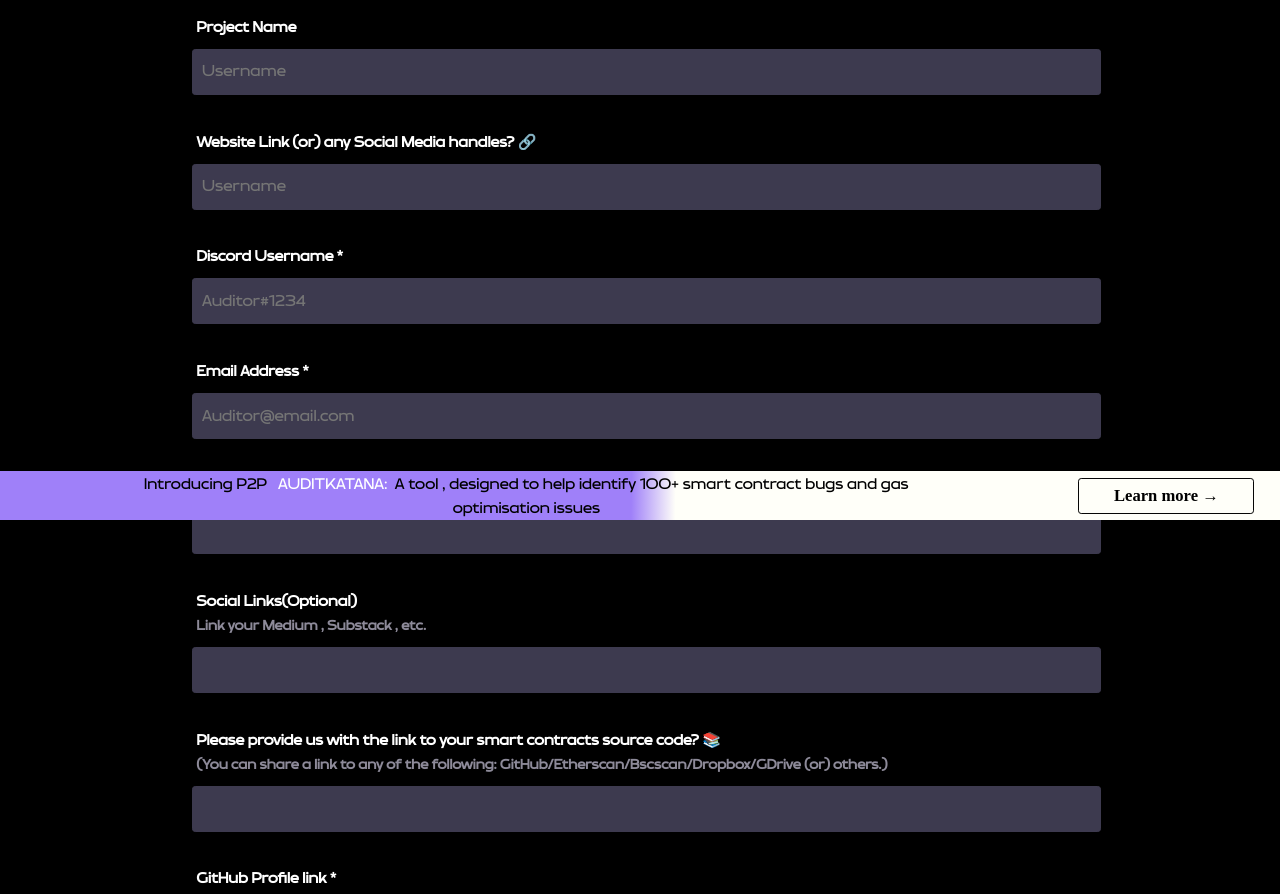
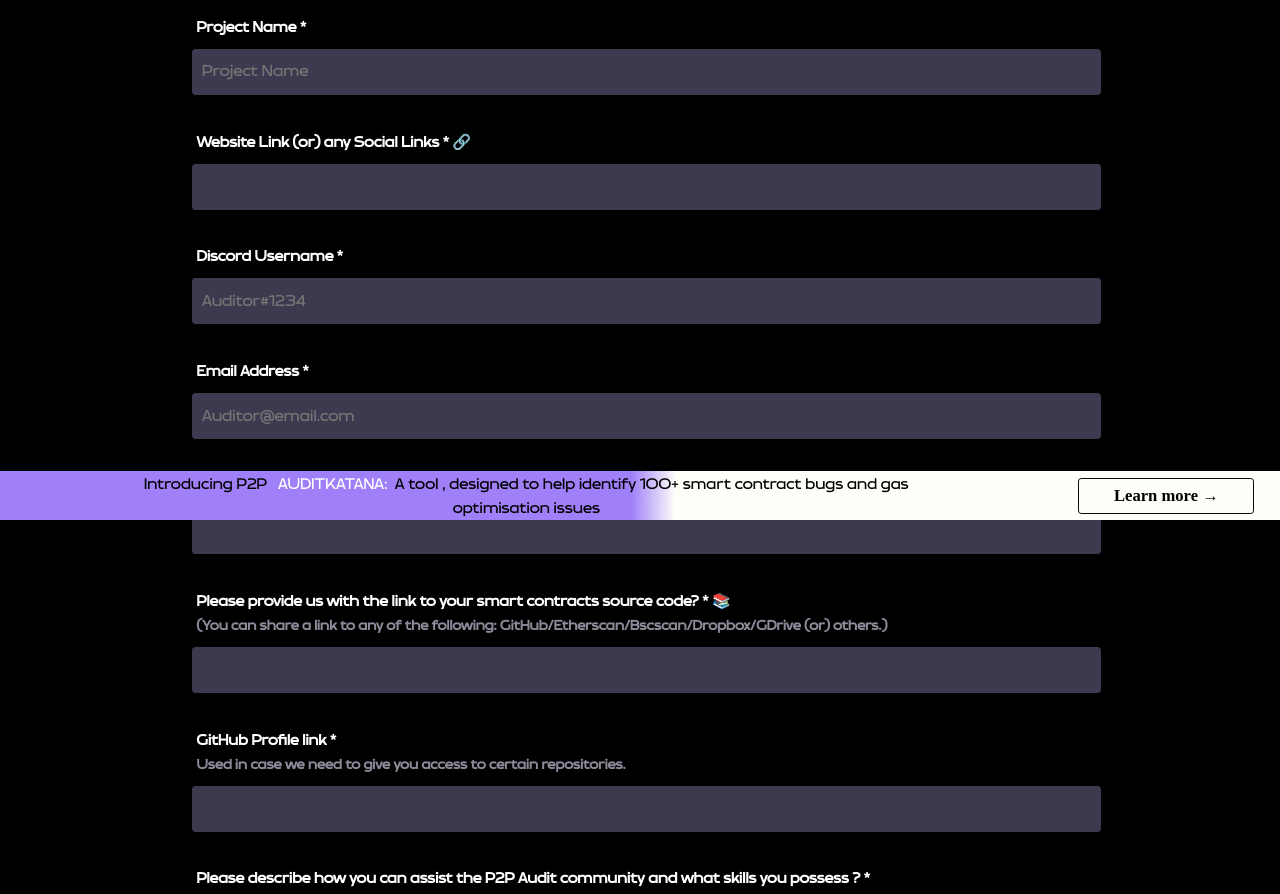
Before and after one commit to P2PAudit/p2pxyz, a React (Create React App) app: page /requestform in a window 1280 px wide. Shown: the part 280-1174 px from the top of the page. Built offline with nearby package versions, Linux system fonts and the light colour scheme; a web font is replaced by a local one.

Commit message:
form fixes

```diff
--- a/src/components/Forms/Auditor.jsx
+++ b/src/components/Forms/Auditor.jsx
@@ -102,22 +102,22 @@ const Auditor = () => {
           <div className="forminputtitle">
             Email Address *
           </div>
-          <input type="text" value={email} onChange={(e) => { setEmail(e.target.value) }} className="form-control" placeholder="Auditor@email.com" aria-label="Last name" required />
+          <input type="email" value={email} onChange={(e) => { setEmail(e.target.value) }} className="form-control" placeholder="Auditor@email.com" aria-label="Last name" required />
         </div>
         <div className="inputbox">
           <div className="forminputtitle">
-            Twitter/LinkedIn profile link*
+            Twitter/LinkedIn profile link *
           </div>
-          <input type="text" value={twitter} onChange={(e) => { setTwitter(e.target.value) }} className="form-control" aria-label="Last name" required />
+          <input type="url" value={twitter} onChange={(e) => { setTwitter(e.target.value) }} className="form-control" aria-label="Last name" required />
         </div>
         <div className="inputbox">
           <div className="forminputtitle">
-            Social Links(Optional)
+            Social Links *
           </div>
           <div className="forminputdesc">
             Link your Medium , Substack , etc.
           </div>
-          <input type="text" value={social} onChange={(e) => { setSocial(e.target.value) }} className="form-control" aria-label="Last name" required />
+          <input type="url" value={social} onChange={(e) => { setSocial(e.target.value) }} className="form-control" aria-label="Last name" required/>
         </div>
         <div className="inputbox">
           <div className="forminputtitle">
@@ -126,7 +126,7 @@ const Auditor = () => {
           <div className="forminputdesc">
             Used in case we need to give you access to certain repositories.
           </div>
-          <input type="text" value={github} onChange={(e) => { setGithub(e.target.value) }} className="form-control" aria-label="Last name" required />
+          <input type="url" value={github} onChange={(e) => { setGithub(e.target.value) }} className="form-control" aria-label="Last name" required />
         </div>
         <div className="inputbox">
           <div className="forminputtitle">
--- a/src/components/Forms/Codereview.jsx
+++ b/src/components/Forms/Codereview.jsx
@@ -69,15 +69,15 @@ const Codereview = () => {
       <form onSubmit={submitform}>
         <div className="inputbox">
           <div className="forminputtitle">
-            Project Name
+            Project Name *
           </div>
-          <input type="text" value={project} onChange={(e) => { setProject(e.target.value) }} className="form-control" placeholder="Username" aria-label="Last name" required />
+          <input type="text" value={project} onChange={(e) => { setProject(e.target.value) }} className="form-control" placeholder="Project Name" aria-label="Last name" required />
         </div>
         <div className="inputbox">
           <div className="forminputtitle">
-            Website Link (or) any Social Media handles? 🔗
+            Website Link (or) any Social Link *🔗
           </div>
-          <input type="text" value={website} onChange={(e) => { setWebsite(e.target.value) }} className="form-control" placeholder="Username" aria-label="Last name" required />
+          <input type="url" value={website} onChange={(e) => { setWebsite(e.target.value) }} className="form-control" aria-label="Last name" required />
         </div>
         <div className="inputbox">
           <div className="forminputtitle">
@@ -89,26 +89,26 @@ const Codereview = () => {
           <div className="forminputtitle">
             Email Address *
           </div>
-          <input type="text" value={email} onChange={(e) => { setEmail(e.target.value) }} className="form-control" placeholder="Auditor@email.com" aria-label="Last name" required />
+          <input type="email" value={email} onChange={(e) => { setEmail(e.target.value) }} className="form-control" placeholder="Auditor@email.com" aria-label="Last name" required />
         </div>
         <div className="inputbox">
           <div className="forminputtitle">
             Twitter/LinkedIn profile link*
           </div>
-          <input type="text" value={twitter} onChange={(e) => { setTwitter(e.target.value) }} className="form-control" aria-label="Last name" required />
+          <input type="url" value={twitter} onChange={(e) => { setTwitter(e.target.value) }} className="form-control" aria-label="Last name" required />
         </div>
         <div className="inputbox">
           <div className="forminputtitle">
-            Social Links(Optional)
+            Social Links *
           </div>
           <div className="forminputdesc">
             Link your Medium , Substack , etc.
           </div>
-          <input type="text" value={social} onChange={(e) => { setSocial(e.target.value) }} className="form-control" aria-label="Last name" required />
+          <input type="url" value={social} onChange={(e) => { setSocial(e.target.value) }} className="form-control" aria-label="Last name" required />
         </div>
         <div className="inputbox">
           <div className="forminputtitle">
-            Please provide us with the link to your smart contracts source code? 📚
+            Please provide us with the link to your smart contracts source code? * 📚
           </div>
           <div className="forminputdesc">
             (You can share a link to any of the following: GitHub/Etherscan/Bscscan/Dropbox/GDrive (or) others.)
@@ -122,11 +122,11 @@ const Codereview = () => {
           <div className="forminputdesc">
             Used in case we need to give you access to certain repositories.
           </div>
-          <input type="text" value={github} onChange={(e) => { setGithub(e.target.value) }} className="form-control" aria-label="Last name" required />
+          <input type="url" value={github} onChange={(e) => { setGithub(e.target.value) }} className="form-control" aria-label="Last name" required />
         </div>
         <div className="inputbox">
           <div className="forminputtitle">
-            Please describe how you can assist the P2P Audit community and what skills you possess.
+            Please describe how you can assist the P2P Audit community and what skills you possess ? *
           </div>
           <input type="text" value={contribute} onChange={(e) => { setContribute(e.target.value) }} className="form-control" aria-label="Last name" required />
         </div>
--- a/src/components/Forms/Katanaform.jsx
+++ b/src/components/Forms/Katanaform.jsx
@@ -66,17 +66,17 @@ const Katanaform = () => {
           <div className="forminputtitle">
             Project Name
           </div>
-          <input type="text" value={project} onChange={(e) => { setProject(e.target.value) }} className="form-control" placeholder="Username" aria-label="Last name" required />
+          <input type="text" value={project} onChange={(e) => { setProject(e.target.value) }} className="form-control" placeholder="Project Name" aria-label="Last name" required />
         </div>
         <div className="inputbox">
           <div className="forminputtitle">
-            Website Link (or) any Social Media handles? 🔗
+            Website Link (or) any Social Link * 🔗
           </div>
-          <input type="text" value={website} onChange={(e) => { setWebsite(e.target.value) }} className="form-control" placeholder="Username" aria-label="Last name" required />
+          <input type="url" value={website} onChange={(e) => { setWebsite(e.target.value) }} className="form-control" placeholder="Username" aria-label="Last name" required />
         </div>
         <div className="inputbox">
           <div className="forminputtitle">
-            Discord / Telegram*
+            Discord Username *
           </div>
           <input type="text" value={discordtelegram} onChange={(e) => { setDiscordtelegram(e.target.value) }} className="form-control" placeholder="Auditor#1234" aria-label="Last name" required />
         </div>
@@ -84,16 +84,16 @@ const Katanaform = () => {
           <div className="forminputtitle">
             Email Address *
           </div>
-          <input type="text" value={email} onChange={(e) => { setEmail(e.target.value) }} className="form-control" placeholder="Auditor@email.com" aria-label="Last name" required />
+          <input type="email" value={email} onChange={(e) => { setEmail(e.target.value) }} className="form-control" placeholder="Auditor@email.com" aria-label="Last name" required />
         </div>
         <div className="inputbox">
           <div className="forminputtitle">
-            Please provide us with the link to your smart contracts source code? 📚
+            Please provide us with the link to your smart contracts source code? * 📚
           </div>
           <div className="forminputdesc">
             (You can share a link to any of the following: GitHub/Etherscan/Bscscan/Dropbox/GDrive (or) others.)
           </div>
-          <input type="text" value={sourcecode} onChange={(e) => { setSourcecode(e.target.value) }} className="form-control" aria-label="Last name" required />
+          <input type="url" value={sourcecode} onChange={(e) => { setSourcecode(e.target.value) }} className="form-control" aria-label="Last name" required />
         </div>
         <div className="inputbox">
           <div className="forminputtitle">
@@ -102,11 +102,11 @@ const Katanaform = () => {
           <div className="forminputdesc">
             Used in case we need to give you access to certain repositories.
           </div>
-          <input type="text" value={github} onChange={(e) => { setGithub(e.target.value) }} className="form-control" aria-label="Last name" required />
+          <input type="url" value={github} onChange={(e) => { setGithub(e.target.value) }} className="form-control" aria-label="Last name" required />
         </div>
         <div className="inputbox">
           <div className="forminputtitle">
-            Please describe how you can assist the P2P Audit community and what skills you possess.
+            Please describe how you can assist the P2P Audit community and what skills you possess? *
           </div>
           <input type="text" value={contribute} onChange={(e) => { setContribute(e.target.value) }} className="form-control" aria-label="Last name" required />
         </div>
--- a/src/components/Forms/Request.jsx
+++ b/src/components/Forms/Request.jsx
@@ -69,15 +69,15 @@ const Request = () => {
       <form onSubmit={submitform}>
         <div className="inputbox">
           <div className="forminputtitle">
-            Project Name
+            Project Name *
           </div>
-          <input type="text" value={project} onChange={(e) => { setProject(e.target.value) }} className="form-control" placeholder="Username" aria-label="Last name" required />
+          <input type="text" value={project} onChange={(e) => { setProject(e.target.value) }} className="form-control" placeholder="Project Name" aria-label="Last name" required />
         </div>
         <div className="inputbox">
           <div className="forminputtitle">
-            Website Link (or) any Social Media handles? 🔗
+            Website Link (or) any Social Links * 🔗
           </div>
-          <input type="text" value={website} onChange={(e) => { setWebsite(e.target.value) }} className="form-control" placeholder="Username" aria-label="Last name" required />
+          <input type="url" value={website} onChange={(e) => { setWebsite(e.target.value) }} className="form-control" aria-label="Last name" required />
         </div>
         <div className="inputbox">
           <div className="forminputtitle">
@@ -89,31 +89,22 @@ const Request = () => {
           <div className="forminputtitle">
             Email Address *
           </div>
-          <input type="text" value={email} onChange={(e) => { setEmail(e.target.value) }} className="form-control" placeholder="Auditor@email.com" aria-label="Last name" required />
+          <input type="url" value={email} onChange={(e) => { setEmail(e.target.value) }} className="form-control" placeholder="Auditor@email.com" aria-label="Last name" required />
         </div>
         <div className="inputbox">
           <div className="forminputtitle">
-            Twitter/LinkedIn profile link*
+            Twitter/LinkedIn profile link *
           </div>
-          <input type="text" value={twitter} onChange={(e) => { setTwitter(e.target.value) }} className="form-control" aria-label="Last name" required />
+          <input type="url" value={twitter} onChange={(e) => { setTwitter(e.target.value) }} className="form-control" aria-label="Last name" required />
         </div>
         <div className="inputbox">
           <div className="forminputtitle">
-            Social Links(Optional)
-          </div>
-          <div className="forminputdesc">
-            Link your Medium , Substack , etc.
-          </div>
-          <input type="text" value={social} onChange={(e) => { setSocial(e.target.value) }} className="form-control" aria-label="Last name" required />
-        </div>
-        <div className="inputbox">
-          <div className="forminputtitle">
-            Please provide us with the link to your smart contracts source code? 📚
+            Please provide us with the link to your smart contracts source code? * 📚
           </div>
           <div className="forminputdesc">
             (You can share a link to any of the following: GitHub/Etherscan/Bscscan/Dropbox/GDrive (or) others.)
           </div>
-          <input type="text" value={sourcecode} onChange={(e) => { setSourcecode(e.target.value) }} className="form-control" aria-label="Last name" required />
+          <input type="url" value={sourcecode} onChange={(e) => { setSourcecode(e.target.value) }} className="form-control" aria-label="Last name" required />
         </div>
         <div className="inputbox">
           <div className="forminputtitle">
@@ -122,11 +113,11 @@ const Request = () => {
           <div className="forminputdesc">
             Used in case we need to give you access to certain repositories.
           </div>
-          <input type="text" value={github} onChange={(e) => { setGithub(e.target.value) }} className="form-control" aria-label="Last name" required />
+          <input type="url" value={github} onChange={(e) => { setGithub(e.target.value) }} className="form-control" aria-label="Last name" required />
         </div>
         <div className="inputbox">
           <div className="forminputtitle">
-            Please describe how you can assist the P2P Audit community and what skills you possess.
+            Please describe how you can assist the P2P Audit community and what skills you possess ? *
           </div>
           <input type="text" value={contribute} onChange={(e) => { setContribute(e.target.value) }} className="form-control" aria-label="Last name" required />
         </div>
--- a/src/components/Forms/Walletaudit.jsx
+++ b/src/components/Forms/Walletaudit.jsx
@@ -69,15 +69,15 @@ const Walletaudit = () => {
       <form onSubmit={submitform}>
         <div className="inputbox">
           <div className="forminputtitle">
-            Project Name
+            Project Name *
           </div>
-          <input type="text" value={project} onChange={(e) => { setProject(e.target.value) }} className="form-control" placeholder="Username" aria-label="Last name" required />
+          <input type="text" value={project} onChange={(e) => { setProject(e.target.value) }} className="form-control" placeholder="Project Name" aria-label="Last name" required />
         </div>
         <div className="inputbox">
           <div className="forminputtitle">
-            Website Link (or) any Social Media handles? 🔗
+            Website Link (or) any Social Link * 🔗
           </div>
-          <input type="text" value={website} onChange={(e) => { setWebsite(e.target.value) }} className="form-control" placeholder="Username" aria-label="Last name" required />
+          <input type="url" value={website} onChange={(e) => { setWebsite(e.target.value) }} className="form-control" aria-label="Last name" required />
         </div>
         <div className="inputbox">
           <div className="forminputtitle">
@@ -89,31 +89,31 @@ const Walletaudit = () => {
           <div className="forminputtitle">
             Email Address *
           </div>
-          <input type="text" value={email} onChange={(e) => { setEmail(e.target.value) }} className="form-control" placeholder="Auditor@email.com" aria-label="Last name" required />
+          <input type="email" value={email} onChange={(e) => { setEmail(e.target.value) }} className="form-control" placeholder="Auditor@email.com" aria-label="Last name" required />
         </div>
         <div className="inputbox">
           <div className="forminputtitle">
             Twitter/LinkedIn profile link*
           </div>
-          <input type="text" value={twitter} onChange={(e) => { setTwitter(e.target.value) }} className="form-control" aria-label="Last name" required />
+          <input type="url" value={twitter} onChange={(e) => { setTwitter(e.target.value) }} className="form-control" aria-label="Last name" required />
         </div>
         <div className="inputbox">
           <div className="forminputtitle">
-            Social Links(Optional)
+            Social Links *
           </div>
           <div className="forminputdesc">
             Link your Medium , Substack , etc.
           </div>
-          <input type="text" value={social} onChange={(e) => { setSocial(e.target.value) }} className="form-control" aria-label="Last name" required />
+          <input type="url" value={social} onChange={(e) => { setSocial(e.target.value) }} className="form-control" aria-label="Last name" required />
         </div>
         <div className="inputbox">
           <div className="forminputtitle">
-            Please provide us with the link to your source code? 📚
+            Please provide us with the link to your source code? * 📚
           </div>
           <div className="forminputdesc">
             (You can share a link to any of the following: GitHub/Etherscan/Bscscan/Dropbox/GDrive (or) others.)
           </div>
-          <input type="text" value={sourcecode} onChange={(e) => { setSourcecode(e.target.value) }} className="form-control" aria-label="Last name" required />
+          <input type="url" value={sourcecode} onChange={(e) => { setSourcecode(e.target.value) }} className="form-control" aria-label="Last name" required />
         </div>
         <div className="inputbox">
           <div className="forminputtitle">
@@ -122,11 +122,11 @@ const Walletaudit = () => {
           <div className="forminputdesc">
             Used in case we need to give you access to certain repositories.
           </div>
-          <input type="text" value={github} onChange={(e) => { setGithub(e.target.value) }} className="form-control" aria-label="Last name" required />
+          <input type="url" value={github} onChange={(e) => { setGithub(e.target.value) }} className="form-control" aria-label="Last name" required />
         </div>
         <div className="inputbox">
           <div className="forminputtitle">
-            Please describe how you can assist the P2P Audit community and what skills you possess.
+            Please describe how you can assist the P2P Audit community and what skills you possess? *
           </div>
           <input type="text" value={contribute} onChange={(e) => { setContribute(e.target.value) }} className="form-control" aria-label="Last name" required />
         </div>
```
